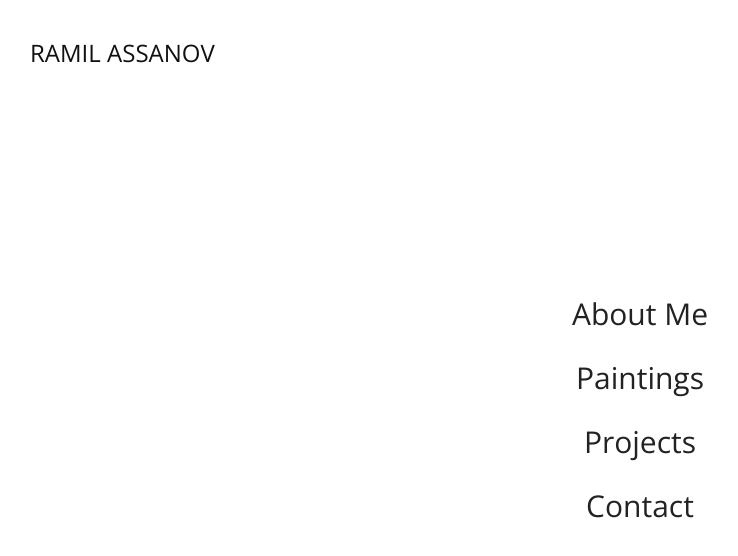
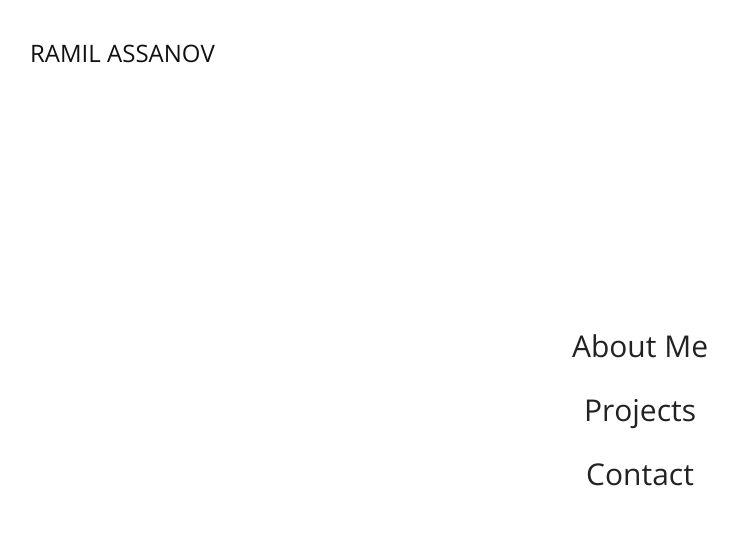
Before and after one commit to aramille1/ramilassanov.github.io, a plain HTML site: page ramilassanov.github.io/index.html in a window 1280 px wide. Shown: the whole page, without its empty margins (0-738 px from the left). Drawn offline with nearby package versions, Linux system fonts and the light colour scheme; a web font is replaced by a local one.

Commit message:
hid paintings from index

```diff
--- a/ramilassanov.github.io/index.html
+++ b/ramilassanov.github.io/index.html
@@ -44,7 +44,7 @@
             <ul class="nav-list vcenter">
                <!-- <li class="nav-item"><a class="item-anchor" href="index.html">Home</a></li> -->
                <li class="nav-item"><a class="item-anchor" href="about.html">About Me</a></li>
-               <li class="nav-item"><a class="item-anchor" href="portfolio.html">Paintings</a></li>
+<!--                <li class="nav-item"><a class="item-anchor" href="portfolio.html">Paintings</a></li> -->
                <li class="nav-item"><a class="item-anchor" href="webportfolio.html">Projects</a></li>
                <li class="nav-item"><a class="item-anchor" href="contact.html">Contact</a></li>
             </ul>
```
